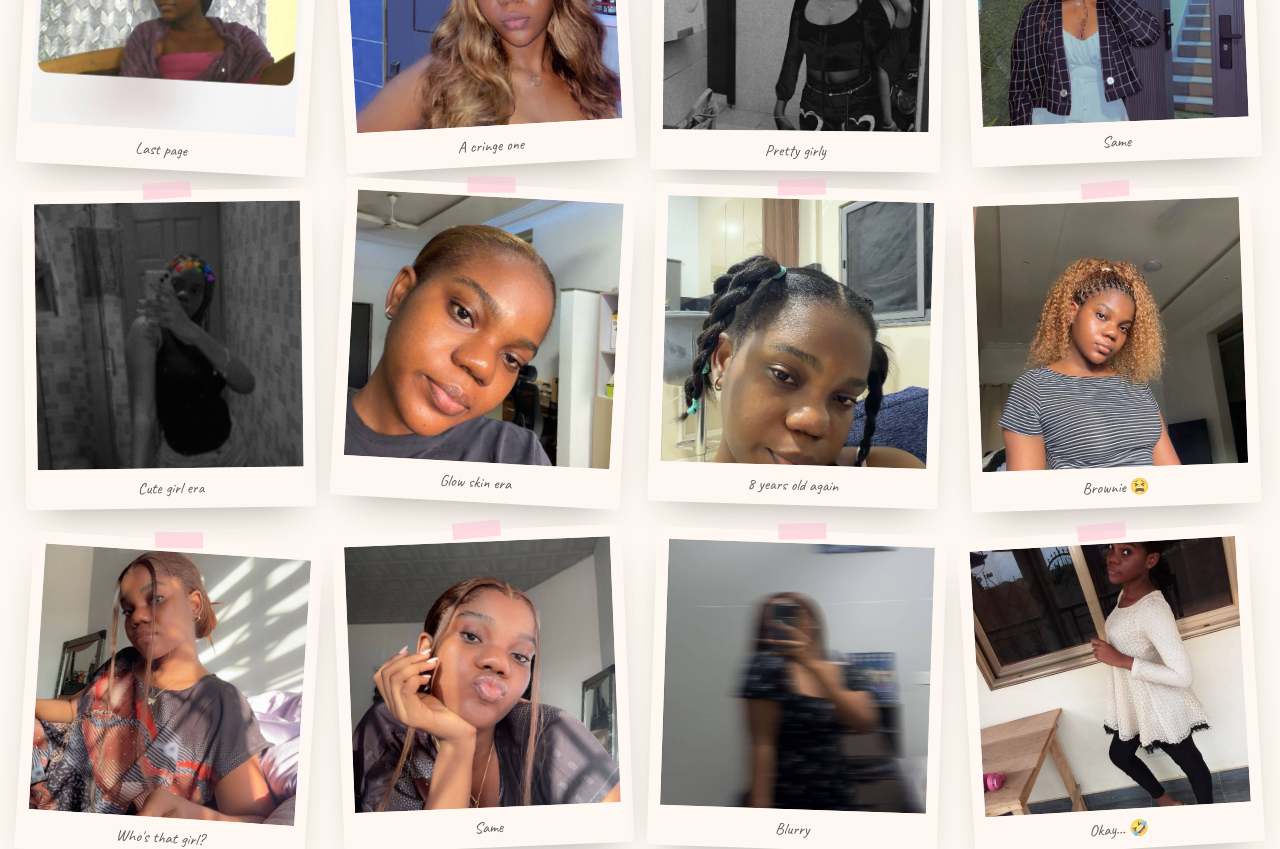
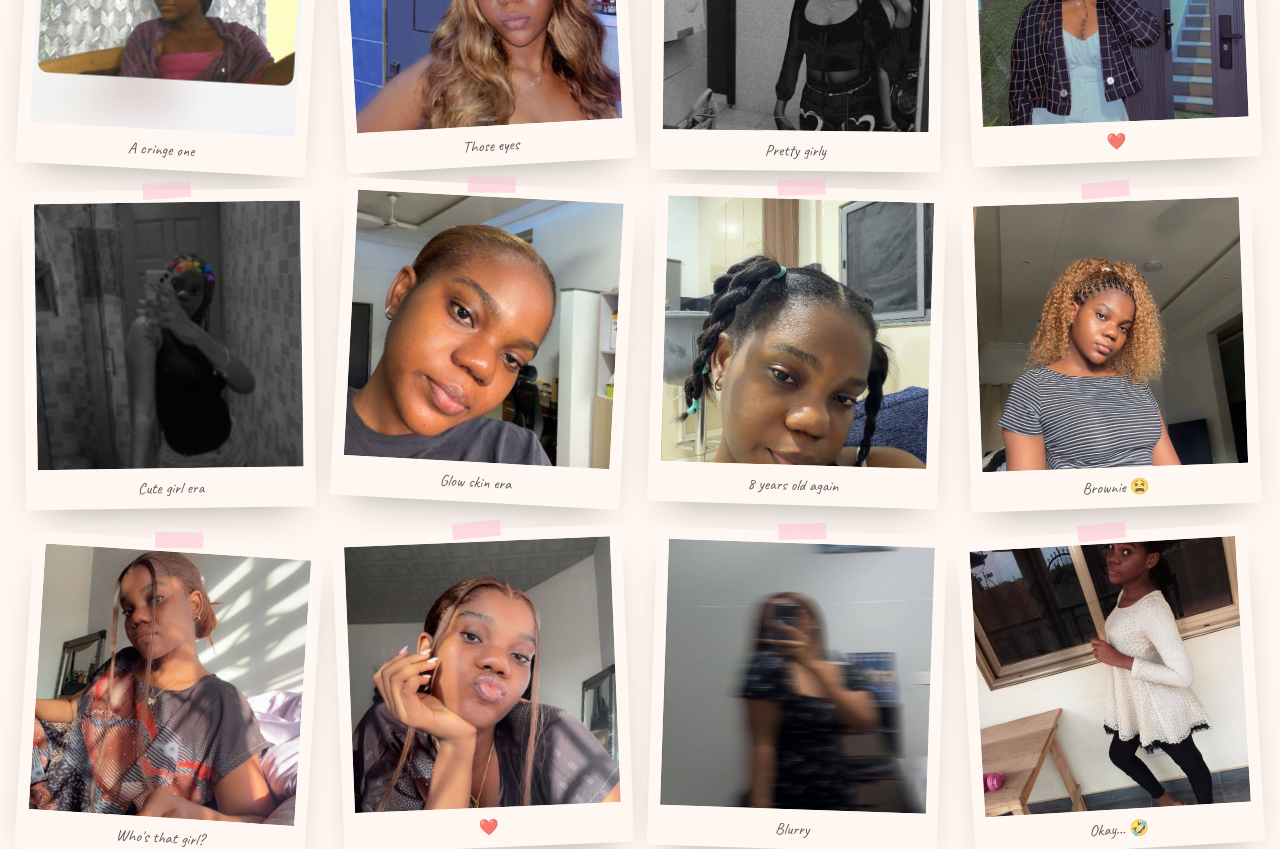
Before and after one commit to cliffordaustin/vicentia-bday, a Next.js app: page /secret in a window 1280 px wide. Shown: the part 1060-1909 px from the top of the page. Built offline with nearby package versions, Linux system fonts and the light colour scheme.

Commit message:
feat: update Polaroid captions and enhance final message for improved personalization

```diff
--- a/app/secret/page.tsx
+++ b/app/secret/page.tsx
@@ -232,16 +232,16 @@ function PolaroidWall({
 }
 
 const POLAROID_CAPTIONS = [
-  "Last page",
   "A cringe one",
+  "Those eyes",
   "Pretty girly",
-  "Same",
+  "❤️",
   "Cute girl era",
   "Glow skin era",
   "8 years old again",
   "Brownie 😫",
   "Who's that girl?",
-  "Same",
+  "❤️",
   "Blurry",
   "Okay… 🤣",
   "Urm..",
@@ -366,7 +366,8 @@ function TheEnd() {
         </p>
 
         <p className="mt-6 font-hand text-xl text-hot-pink">
-          happy birthday, again. ♡
+          happy birthday, again. <br />
+          I love you. ♡
         </p>
 
         <p className="mt-12 text-[10px] uppercase tracking-[0.5em] text-plum/30">
```
